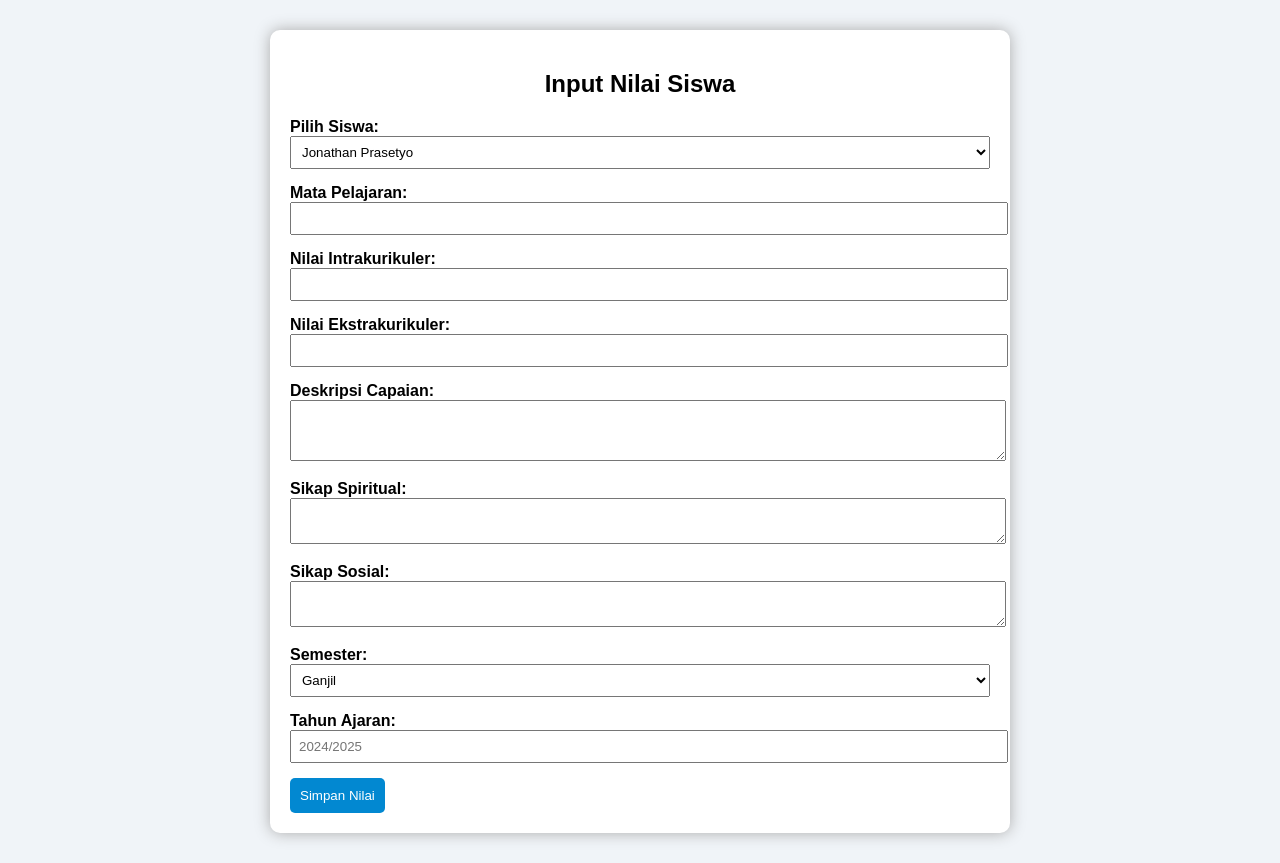
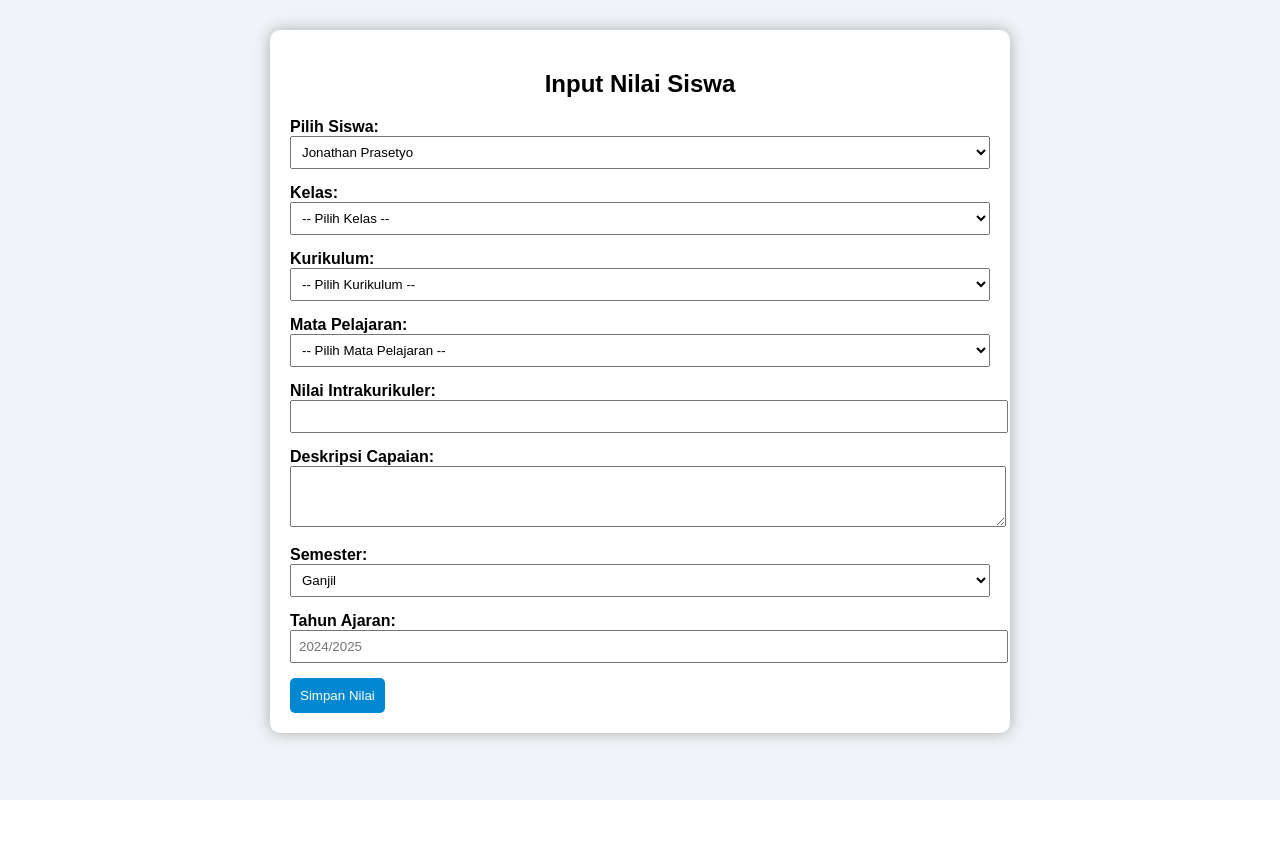
Before and after one commit to gabriel-ima/rapor_online, a PHP site: page /dashboard/input_nilai.php in a window 1280 px wide. After the commit the page ends 800 px from the top, so only its background shows below. Run offline with PHP 8.4, Linux system fonts and the light colour scheme; a user stored in the database is signed in; data comes from the database, SQL or seed files in the repository; a stand-in replaces the project's code that opens the database connection.

Commit message:
Update input_nilai.php

```diff
--- a/dashboard/input_nilai.php
+++ b/dashboard/input_nilai.php
@@ -1,6 +1,6 @@
 <?php
 session_start();
-include "koneksi.php";
+include "../koneksi.php";
 
 // Akses hanya untuk guru
 if ($_SESSION['role'] != 'guru') {
@@ -48,23 +48,57 @@ $siswa_query = mysqli_query($conn, "SELECT * FROM users WHERE role='siswa'");
             } ?>
         </select>
 
+        <label>Kelas:</label>
+        <!-- <input type="text" name="mapel" required> -->
+         <select name="kelas" id="kelas" required>
+            <option value="">-- Pilih Kelas --</option>
+            <option value="k1">Kelas 1</option>
+            <option value="k2">Kelas 2</option>
+            <option value="k3">Kelas 3</option>
+            <option value="k4">Kelas 4</option>
+            <option value="k5">Kelas 5</option>
+            <option value="k6">Kelas 6</option>
+        </select>
+
+        <label>Kurikulum:</label>
+        <!-- <input type="text" name="mapel" required> -->
+         <select name="kurikulum" id="kurikulum" required>
+            <option value="">-- Pilih Kurikulum --</option>
+            <option value="K13">K13</option>
+            <option value="KurikulumMerdeka">Kurikulum Merdeka</option>
+        </select>
+
         <label>Mata Pelajaran:</label>
-        <input type="text" name="mapel" required>
+        <!-- <input type="text" name="mapel" required> -->
+         <select name="mapel" id="mapel" required>
+            <option value="">-- Pilih Mata Pelajaran --</option>
+            <option value="pai">Pendidikan Agama Islam</option>
+            <option value="pkn">Pendidikan Kewarganegaraan</option>
+            <option value="indo">Bahasa Indonesia</option>
+            <option value="mat">Matematika</option>
+            <option value="sbdp">Seni Budaya dan Prakarya</option>
+            <option value="pjok">Pendidikan Jasmani, Olahraga, dan Kesehatan</option>
+            <option value="sunda">Bahasa Sunda</option>
+            <option value="sunmul">Bahasa Sunda (Mulog)</option>
+            <option value="inggris">Bahasa Inggris</option>
+            <option value="ipas">IPAS</option>
+            <option value="IPS">IPS</option>
+        </select>
 
         <label>Nilai Intrakurikuler:</label>
         <input type="number" name="nilai_intra" required>
 
-        <label>Nilai Ekstrakurikuler:</label>
-        <input type="number" name="nilai_ekstra" required>
+        <!-- <label>Nilai Ekstrakurikuler:</label>
+        <input type="number" name="nilai_ekstra" required> -->
 
         <label>Deskripsi Capaian:</label>
         <textarea name="deskripsi" rows="3" required></textarea>
 
-        <label>Sikap Spiritual:</label>
-        <textarea name="sikap_spiritual" rows="2" required></textarea>
+        <!-- <label>Sikap Spiritual:</label>
+        <textarea name="sikap_spiritual" rows="2" required></textarea> -->
 
-        <label>Sikap Sosial:</label>
-        <textarea name="sikap_sosial" rows="2" required></textarea>
+        <!-- <label>Sikap Sosial:</label>
+        <textarea name="sikap_sosial" rows="2" required></textarea> -->
 
         <label>Semester:</label>
         <select name="semester" required>
```
